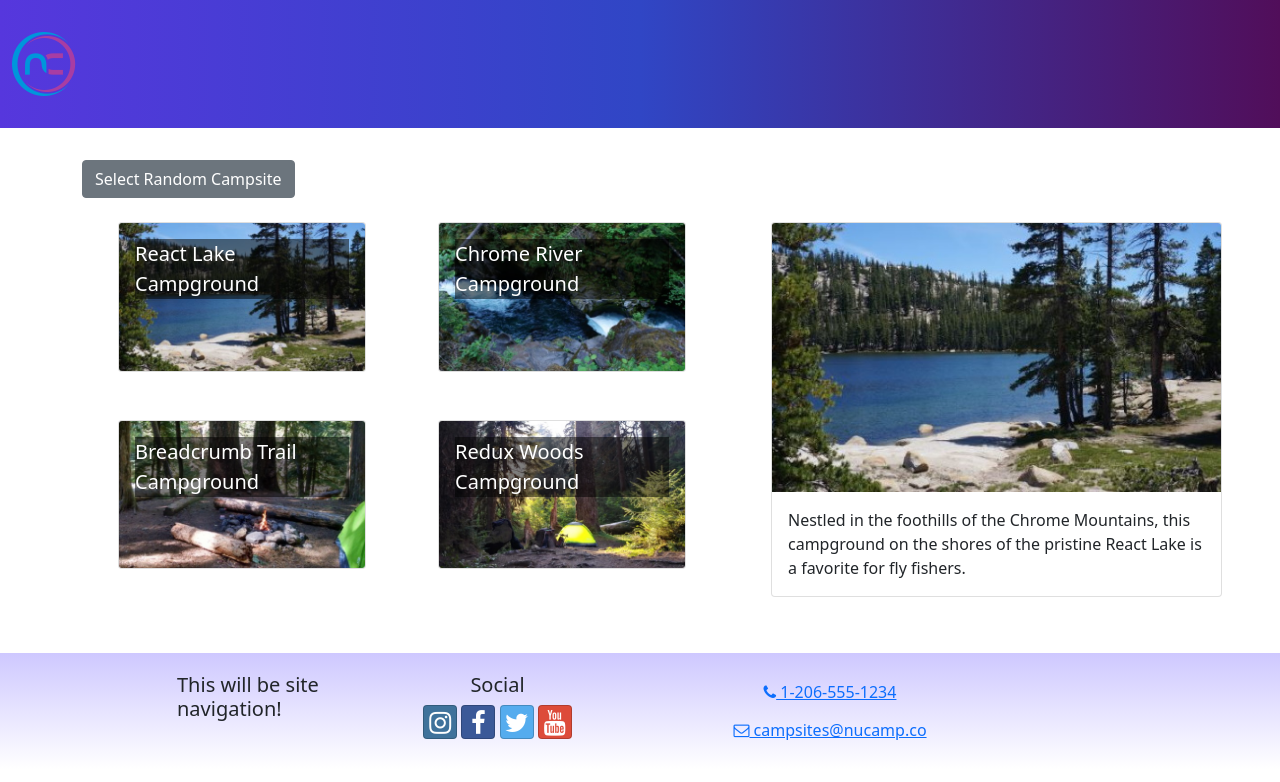
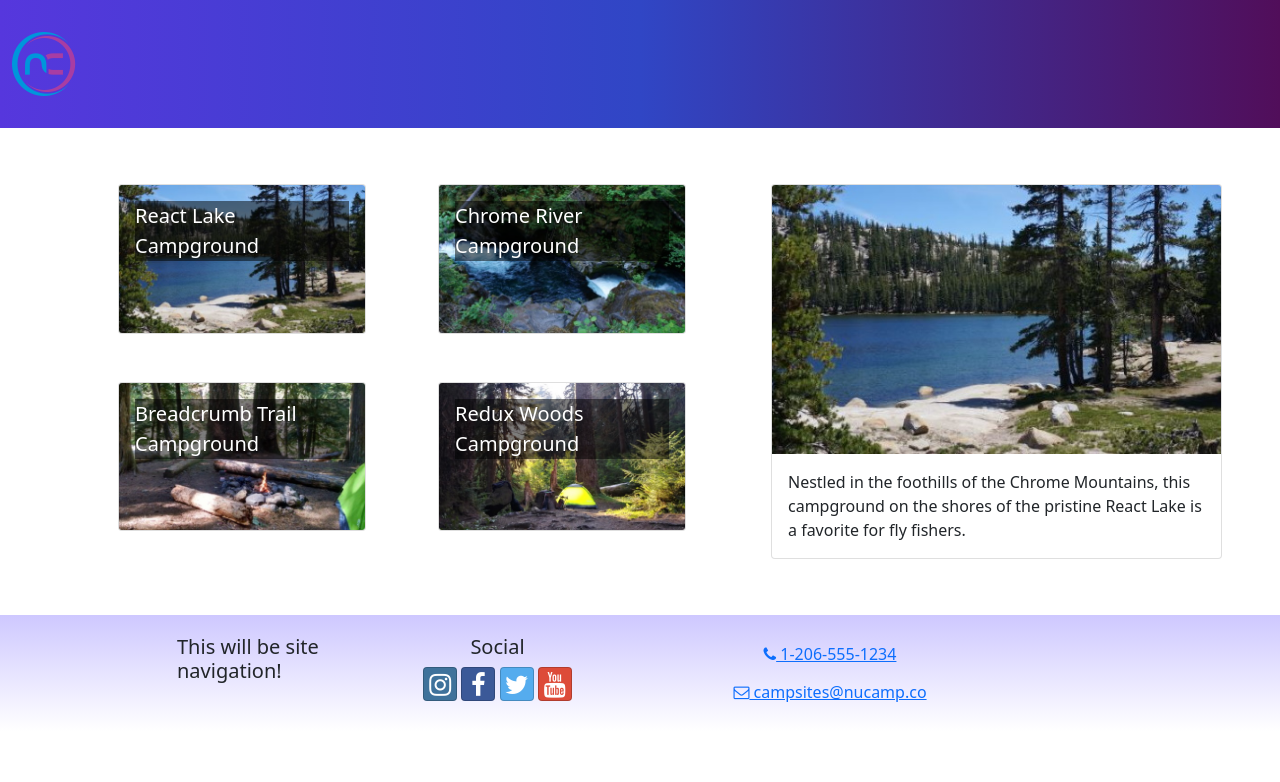
Before and after one commit to david-colon/nucampsite, a React (Create React App) app: page / in a window 1280 px wide. Shown: the top 782 px of the page. Built offline with nearby package versions, Linux system fonts and the light colour scheme.

Commit message:
useState

```diff
--- a/src/features/campsites/CampsitesList.js
+++ b/src/features/campsites/CampsitesList.js
@@ -3,7 +3,7 @@
 import { selectAllCampsites } from "./campsitesSlice";
 
 
-const CampsitesList = () => {
+const CampsitesList = ({ setCampsiteId }) => {
     const campsites = selectAllCampsites();
 
     return (
@@ -11,7 +11,9 @@
             {campsites.map((campsite) => { // does a "for" loop on campsite array
                 return (
                     // pass each array item `into CampsiteCard as a prop & the value of its "id" key to the "key" prop
-                    <Col md='5' className='m-4' key={campsite.id}>
+                    // onClick, changes the state of the ID to whatever the current item's ID is
+                    //
+                    <Col onClick={() => setCampsiteId(campsite.id)} md='5' className='m-4' key={campsite.id}>
                         <CampsiteCard campsite={campsite} />
                     </Col>
                 );
--- a/src/features/campsites/campsitesSlice.js
+++ b/src/features/campsites/campsitesSlice.js
@@ -4,6 +4,10 @@
     return CAMPSITES;
 };
 
-export const selectRandomCampsite = () => {
-    return CAMPSITES[Math.floor(CAMPSITES.length * Math.random())];
-};
+export const selectCampsiteById = (id) => {
+    return CAMPSITES.find((campsite) => campsite.id === id);
+}
+
+// export const selectRandomCampsite = () => {
+//     return CAMPSITES[Math.floor(CAMPSITES.length * Math.random())];
+// };
--- a/src/pages/CampsitesDirectoryPage.js
+++ b/src/pages/CampsitesDirectoryPage.js
@@ -1,21 +1,19 @@
-import { Container, Row, Col, Button } from 'reactstrap';
+import { Container, Row, Col } from 'reactstrap';
 import CampsiteDetail from '../features/campsites/CampsiteDetail';
 import CampsiteList from '../features/campsites/CampsitesList';
-import { selectRandomCampsite } from '../features/campsites/campsitesSlice';
+import { selectCampsiteById } from '../features/campsites/campsitesSlice';
+import { useState } from 'react';
 
 const CampsitesDirectoryPage = () => {
-    let selectedCampsite = selectRandomCampsite();
+    const [campsiteId, setCampsiteId] = useState(0);
+    const selectedCampsite = selectCampsiteById(campsiteId);
 
-    const toggleCampsite = () => {
-        console.log(selectedCampsite = selectRandomCampsite());
-    }
 
     return (
         <Container>
-            <Button onClick={() => toggleCampsite()}>Select Random Campsite</Button>
             <Row>
                 <Col sm='5' md='7'>
-                    <CampsiteList />
+                    <CampsiteList setCampsiteId={setCampsiteId} />
                 </Col>
                 <Col sm='7' md='5'>
                     <CampsiteDetail campsite={selectedCampsite} />
```
